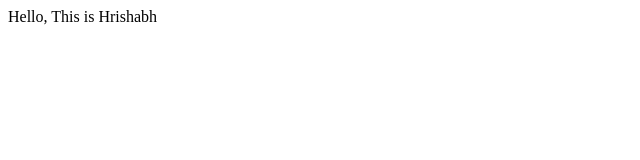
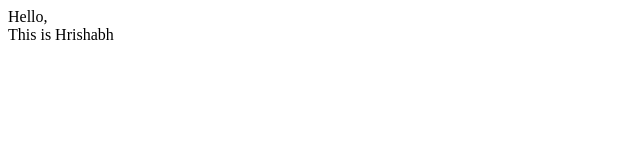
Before and after one commit to hrissup/New-Repo, a plain HTML site: page index.html in a window 1280 px wide. Shown: the whole page, without its empty margins (0-640 px from the left). Drawn offline with Linux system fonts and the light colour scheme.

Commit message:
Added Break

```diff
--- a/index.html
+++ b/index.html
@@ -1,3 +1,3 @@
 <html>
-    <p>Hello, This is Hrishabh</p>
+    <p>Hello,<br> This is Hrishabh</p>
 </html>
```
